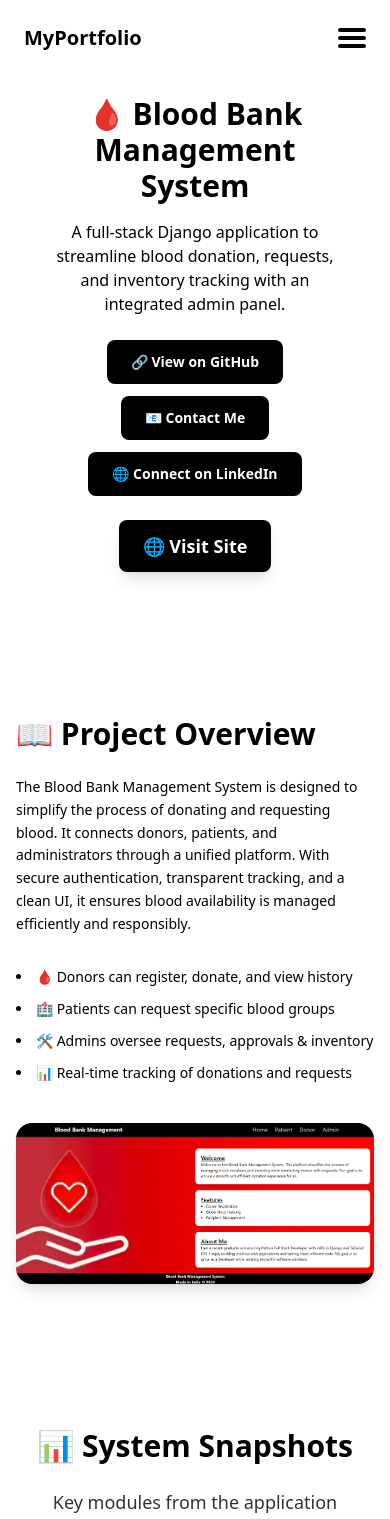
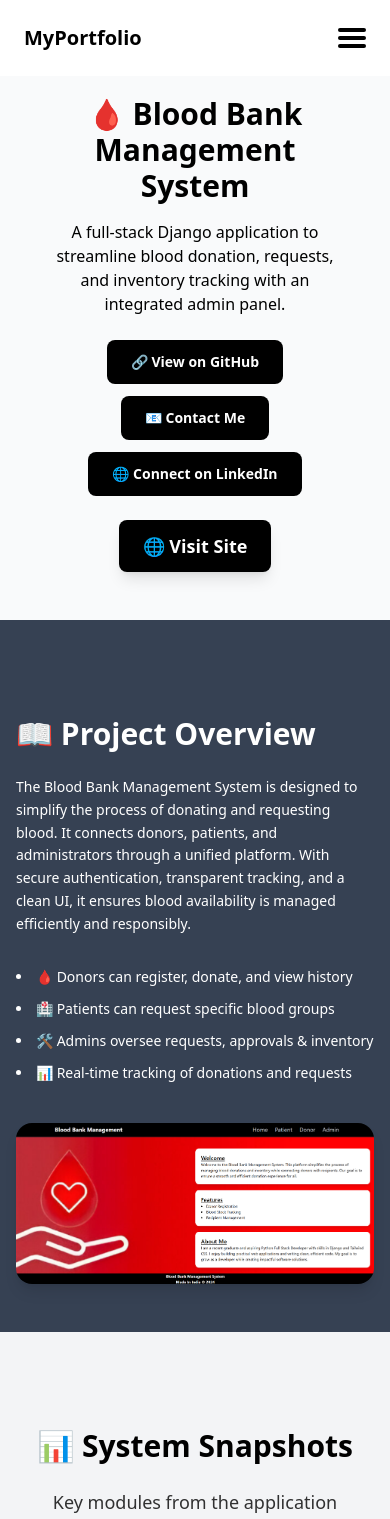
Before and after one commit to Shuba0S/Shuba0S-po, a FastAPI app: page /blood-bank-ms-by-shuba in a window 390 px wide. Shown: the top 1519 px of the page. Run offline with FastAPI, Linux system fonts and the light colour scheme.

Commit message:
design added for project

```diff
--- a/static/css/output.css
+++ b/static/css/output.css
@@ -639,6 +639,9 @@
   .bg-gray-400 {
     background-color: var(--color-gray-400);
   }
+  .bg-gray-700 {
+    background-color: var(--color-gray-700);
+  }
   .bg-gray-800 {
     background-color: var(--color-gray-800);
   }
@@ -668,6 +671,9 @@
   }
   .p-4 {
     padding: calc(var(--spacing) * 4);
+  }
+  .p-5 {
+    padding: calc(var(--spacing) * 5);
   }
   .p-6 {
     padding: calc(var(--spacing) * 6);
--- a/templates/home.html
+++ b/templates/home.html
@@ -203,7 +203,7 @@
                         <option>Select a project</option>
                         <option value="firstpro.html">Zomato Data Analysis -  ML</option>
                         <option value="secondpro.html">Blood Bank MS</option>
-
+                        <option value="home.html">Portfolio</option>
                     </select>
                 </div>
             </div>
--- a/templates/navbar.html
+++ b/templates/navbar.html
@@ -46,7 +46,7 @@
                     <div class="ml-4 mt-2 flex flex-col space-y-2 text-base sm:text-lg ">
                         <a href="/zomato-data-analysis-by-shuba" class="hover:underline">Zomato Data Analysis - ML</a>
                         <a href="/blood-bank-ms-by-shuba" class="hover:underline">Blood Bank MS</a>
-
+                        <a href="/" class="hover:underline">Portfolio</a>
                     </div>
                 </details>
 
--- a/templates/secondpro.html
+++ b/templates/secondpro.html
@@ -12,7 +12,7 @@
         {% include "navbar.html" %}
         <!-- Slide 1 -->
         <!-- Slide 1 -->
-        <section class="panel bg-white min-h-screen flex items-center justify-center px-4">
+        <section class="panel bg-gray-50 min-h-screen flex items-center justify-center px-4">
             <div class="relative z-10 flex flex-col md:flex-row items-center justify-between w-full max-w-7xl mx-auto">
 
                 <!-- Left: Text Content -->
@@ -65,18 +65,18 @@
 
 
         <!-- Slide 2 -->
-        <section class="panel bg-white min-h-screen flex items-center px-4 py-12">
+        <section class="panel bg-gray-700 min-h-screen flex items-center px-4 py-12">
             <div class="flex flex-col md:flex-row items-center justify-between w-full max-w-7xl mx-auto gap-10">
 
                 <!-- Left: Text Content -->
                 <div class="md:w-1/2 text-left md:text-left">
-                    <h2 class="text-3xl md:text-4xl font-bold mb-6">📖 Project Overview</h2>
-                    <p class="text-sm sm:text-base md:text-lg leading-relaxed mb-8">
+                    <h2 class="text-3xl md:text-4xl text-white font-bold mb-6">📖 Project Overview</h2>
+                    <p class="text-sm sm:text-base md:text-lg leading-relaxed mb-8 text-white">
                         The Blood Bank Management System is designed to simplify the process of donating and requesting blood.
                         It connects donors, patients, and administrators through a unified platform. With secure authentication,
                         transparent tracking, and a clean UI, it ensures blood availability is managed efficiently and responsibly.
                     </p>
-                    <ul class="list-disc list-inside space-y-3 text-sm sm:text-base md:text-lg">
+                    <ul class="list-disc text-white list-inside space-y-3 text-sm sm:text-base md:text-lg">
                         <li>🩸 Donors can register, donate, and view history</li>
                         <li>🏥 Patients can request specific blood groups</li>
                         <li>🛠️ Admins oversee requests, approvals & inventory</li>
@@ -96,7 +96,7 @@
 
 
         <!-- Slide 3 -->
-        <section class="panel bg-white min-h-screen flex items-center px-4 py-12">
+        <section class="panel bg-gray-100 min-h-screen flex items-center px-4 py-12">
             <div class="max-w-6xl mx-auto text-center">
                 <h2 class="text-3xl md:text-4xl font-bold mb-6">📊 System Snapshots</h2>
                 <p class="text-lg md:text-xl mb-10 opacity-80">
@@ -150,14 +150,14 @@
 
 
         <!-- Slide 4 -->
-        <section class="panel bg-white min-h-screen flex items-center px-4 py-16">
+        <section class="panel bg-gray-800 min-h-screen flex items-center px-4 py-16">
             <div class="max-w-6xl mx-auto space-y-20">
 
                 <!-- Key Takeaways -->
                 <div class="flex flex-col md:flex-row items-center gap-10">
                     <div class="md:w-1/2">
-                        <h2 class="text-3xl md:text-4xl font-bold mb-6">🎯 Key Highlights</h2>
-                        <ul class="list-disc list-inside space-y-3 text-base md:text-lg">
+                        <h2 class="text-3xl md:text-4xl text-white font-bold mb-6">🎯 Key Highlights</h2>
+                        <ul class="list-disc text-white list-inside space-y-3 text-base md:text-lg">
                             <li>✅ Simplifies donor-patient-admin communication</li>
                             <li>🔐 Secure login for different user roles</li>
                             <li>📑 Easy tracking of blood donations & requests</li>
@@ -176,14 +176,14 @@
                         <img src="./static/images/secondpro/tech-stack-python-django.jpg" class="rounded-xl shadow-lg object-cover" alt="Django">
                         <img src="./static/images/secondpro/tect-stack-postgresql.jpg" class="rounded-xl shadow-lg object-cover" alt="PostgreSQL">
                     </div>
-                    <div class="md:w-1/2 text-center md:text-left">
-                        <h2 class="text-3xl md:text-4xl font-bold mb-6">🛠️ Tech Stack Used</h2>
+                    <div class="md:w-1/2 text-center md:text-left ">
+                        <h2 class="text-3xl md:text-4xl text-white font-bold mb-6">🛠️ Tech Stack Used</h2>
                         <div class="grid grid-cols-2 sm:grid-cols-3 gap-6 text-base md:text-lg font-semibold">
                             <div class="flex items-center gap-3 p-4 bg-gray-50 rounded-xl shadow hover:scale-105 transition-transform">
                                 <img src="./static/images/django.svg" alt="Python logo" class="w-8 h-8">
                                 <span>Python / Django</span>
                             </div>
-                            <div class="flex items-center gap-3 p-4 bg-gray-50 rounded-xl shadow hover:scale-105 transition-transform">
+                            <div class="flex items-center gap-3 p-2 bg-gray-50 rounded-xl shadow hover:scale-105 transition-transform">
                                 <img src="./static/images/postgre.svg" alt="PostgreSQL logo" class="w-8 h-8">
                                 <span>PostgreSQL</span>
                             </div>
@@ -195,7 +195,7 @@
                                 <img src="./static/images/tailwind-css.svg" alt="Tailwind logo" class="w-8 h-8">
                                 <span>Tailwind CSS</span>
                             </div>
-                            <div class="flex items-center gap-3 p-4 bg-gray-50 rounded-xl shadow hover:scale-105 transition-transform">
+                            <div class="flex items-center gap-3 p-2 bg-gray-50 rounded-xl shadow hover:scale-105 transition-transform">
                                 <img src="./static/images/secondpro/pypi-whitenoise.png" alt="Whitenoise logo" class="w-8 h-8">
                                 <span>Whitenoise</span>
                             </div>
@@ -209,7 +209,7 @@
 
 
 
-        <section class="panel bg-white min-h-screen flex items-center justify-center px-6 py-16">
+        <section class="panel bg-gray-200 min-h-screen flex items-center justify-center px-6 py-16">
             <div class="relative max-w-4xl w-full border border-black rounded-xl p-12 text-center">
                 <!-- Overlay Stripe -->
                 <div class="absolute top-0 left-0 w-full h-2 bg-black"></div>
```
